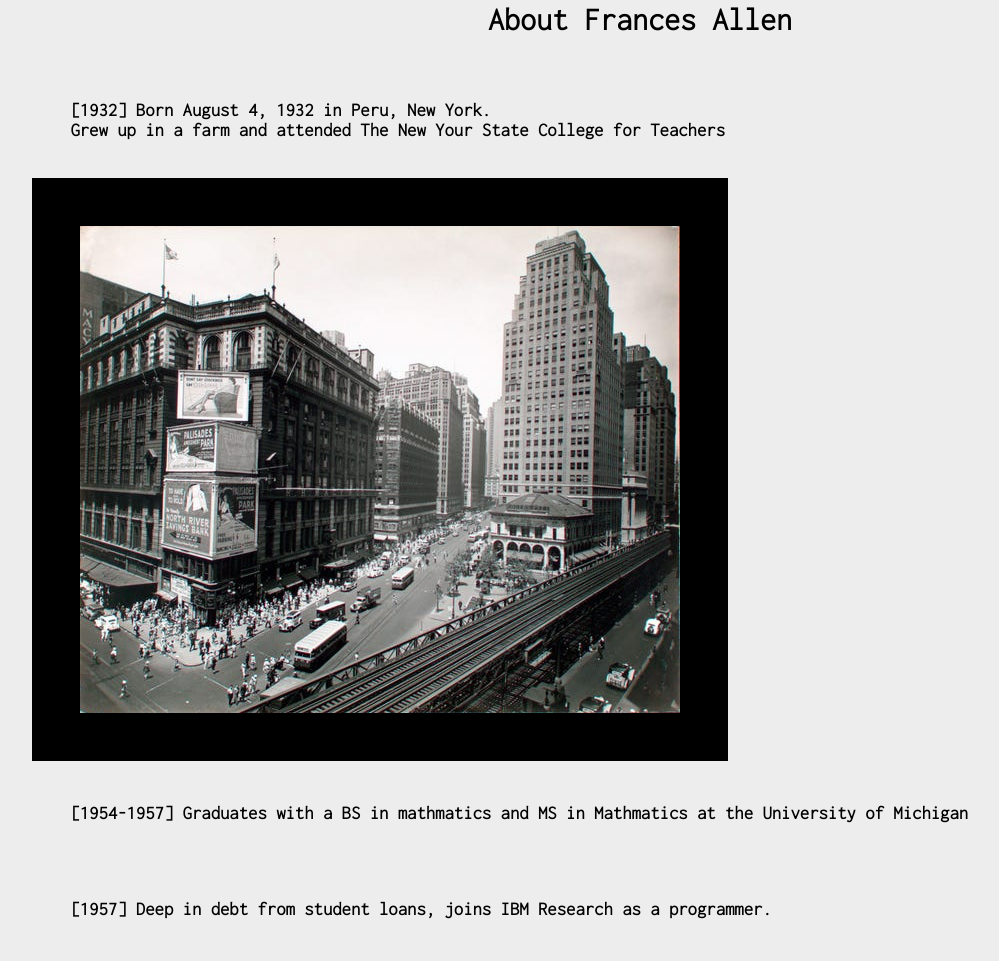
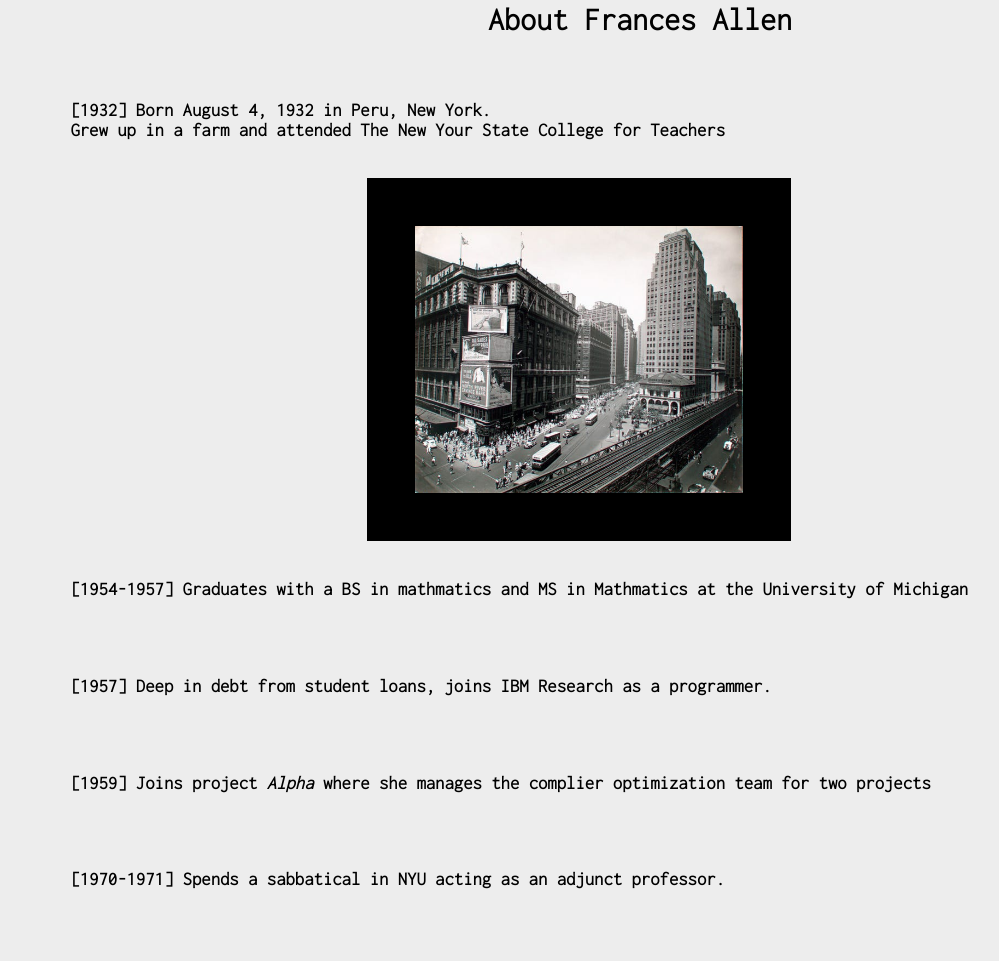
Before and after one commit to Pkaile/TributePage, a plain HTML site: page index.html in a window 1280 px wide. Shown: the part 633-1594 px from the top of the page, without its empty margins (0-999 px from the left). Drawn offline with Linux system fonts and the light colour scheme.

Commit message:
repositioned div

```diff
--- a/index.html
+++ b/index.html
@@ -21,7 +21,7 @@
     <h1>About Frances Allen</h1>
     <ol>
          <h3 class="fade">[1932] Born August 4, 1932 in Peru, New York.<br/> Grew up in a farm and attended The New Your State College for Teachers</h3>
-         <img id="img-2" class="fade center-img fade-left" src="ny.jpg" alt="New York in the 1930s">
+         <img id="img2" class="fade center-img fade-left" src="ny.jpg" alt="New York in the 1930s">
          <h3>[1954-1957] Graduates with a BS in mathmatics and MS in Mathmatics at the University of Michigan</h3>
          <h3>[1957] Deep in debt from student loans, joins IBM Research as a programmer. </h3>
          <h3>[1959] Joins project <em>Alpha</em> where she manages the complier optimization team for two projects</h3>
--- a/styles.css
+++ b/styles.css
@@ -80,8 +80,10 @@ ol{
     height:auto;
 }
 .center-img{
+display: block;
+margin: auto;
 padding:3rem;
-margin:auto;
 background-color: black;
-max-width:60%;
+max-width:30%;
+height:auto;
 }
```
